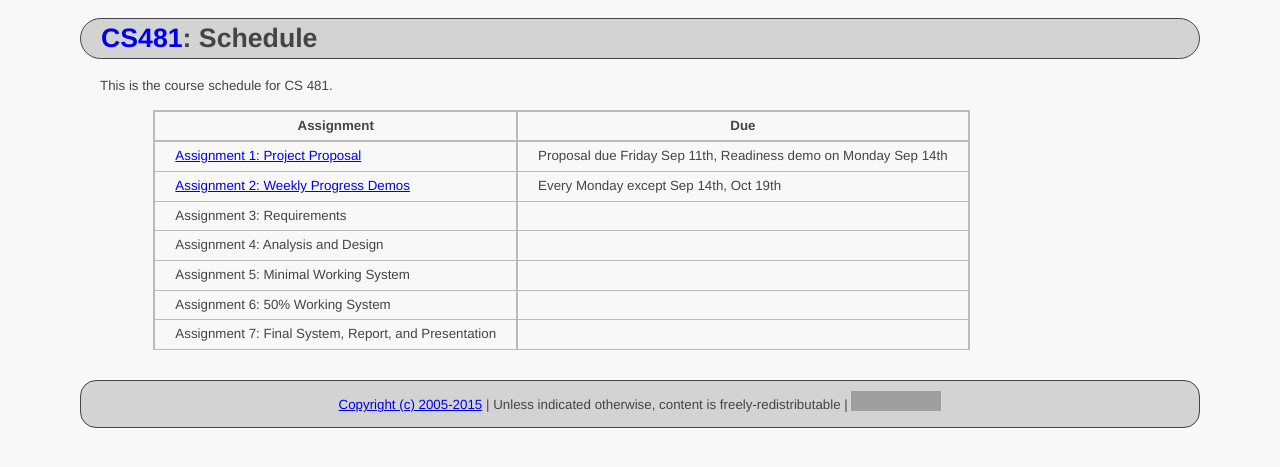
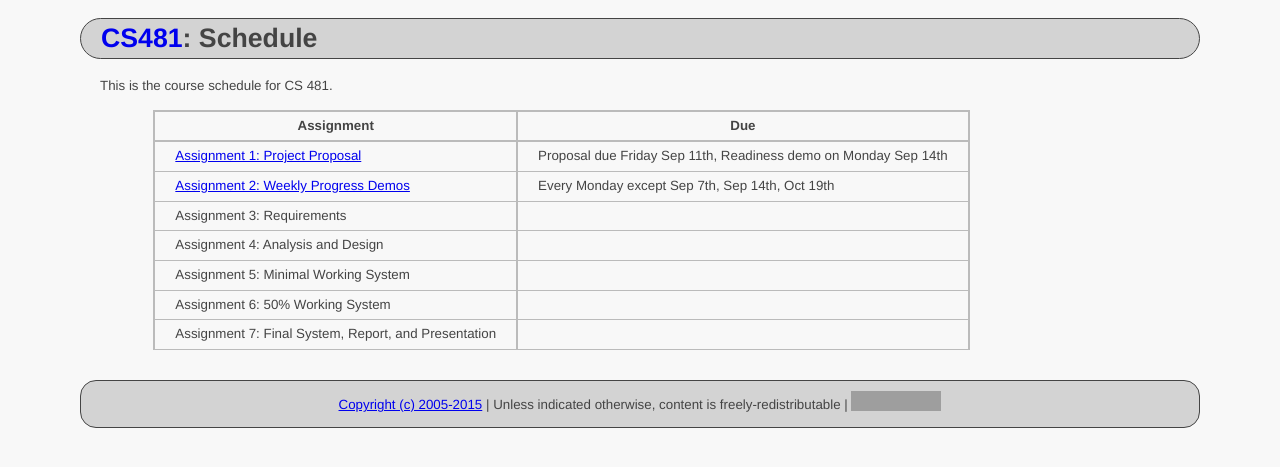
Before and after one commit to ycpcs/cs481-fall2015, a Jekyll site: the page built from schedule.md, in a window 1280 px wide. Shown: the top 467 px of the page. Built offline with Jekyll 4.4.1, drawn with Linux system fonts in a browser that asks for light colours; Markdown is read by kramdown in place of the engine named in the settings; grey boxes are pictures that could not be loaded.

Commit message:
updated schedule

```diff
--- a/schedule.md
+++ b/schedule.md
@@ -9,7 +9,7 @@ This is the course schedule for CS 481.
 > Assignment | Due
 > ---------- | ---
 > [Assignment 1: Project Proposal](assign/assign01.html) | Proposal due Friday Sep 11th, Readiness demo on Monday Sep 14th
-> [Assignment 2: Weekly Progress Demos](assign/assign02.html) | Every Monday except Sep 14th, Oct 19th
+> [Assignment 2: Weekly Progress Demos](assign/assign02.html) | Every Monday except Sep 7th, Sep 14th, Oct 19th
 > Assignment 3: Requirements |
 > Assignment 4: Analysis and Design |
 > Assignment 5: Minimal Working System |
```
